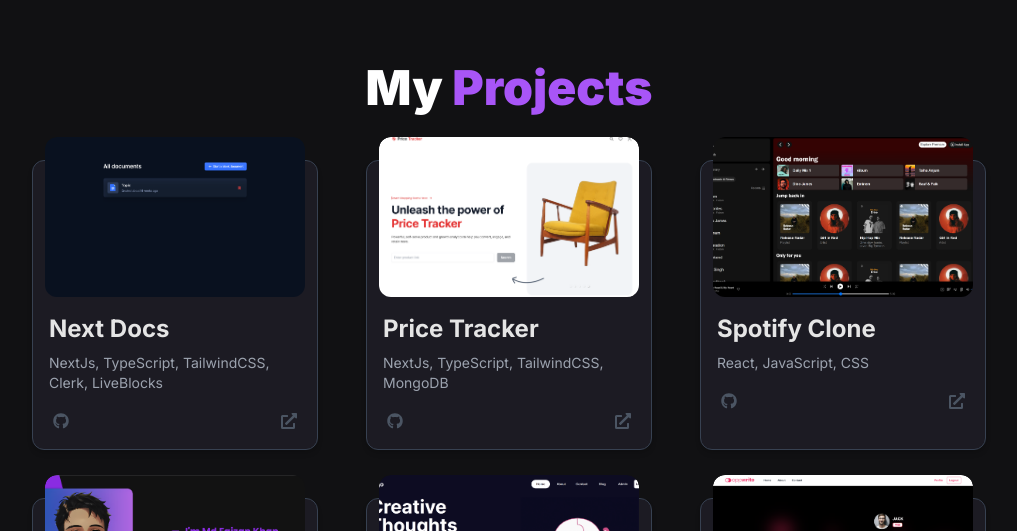
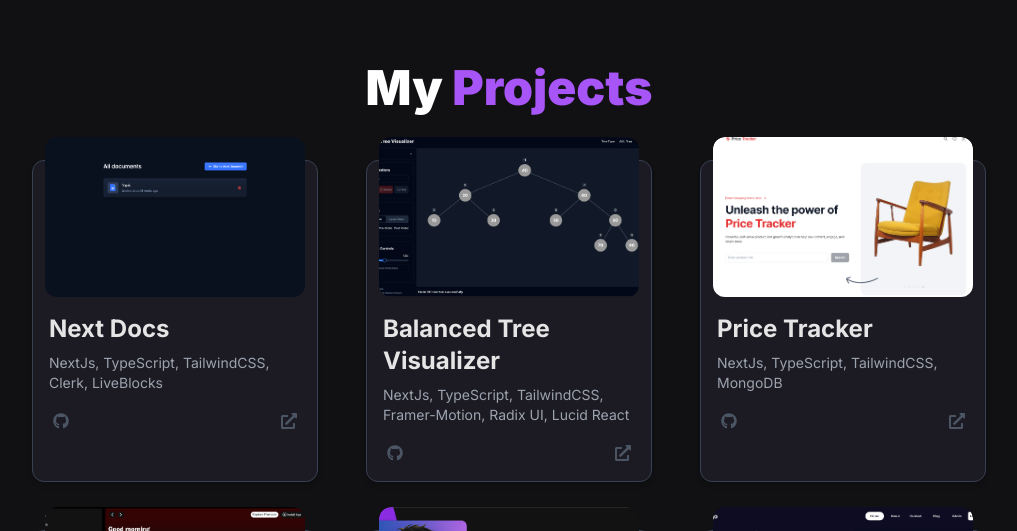
Before and after one commit to THEFZNKHAN/next-portfolio, a Next.js app: page / in a window 1280 px wide. Shown: the part 800-1331 px from the top of the page, without its empty margins (131-1148 px from the left). Built offline with nearby package versions, Linux system fonts and the light colour scheme.

Commit message:
Refactor code structure and improve readability in main module

```diff
--- a/src/pages/projects.tsx
+++ b/src/pages/projects.tsx
@@ -20,6 +20,13 @@
         image: "/next-docs.png",
         github: "https://github.com/THEFZNKHAN/next-docs",
         demo: "https://next-docs-beta.vercel.app/",
+    },
+    {
+        title: "Balanced Tree Visualizer",
+        technologies: "NextJs, TypeScript, TailwindCSS, Framer-Motion, Radix UI, Lucid React",
+        image: "/btv.png",
+        github: "https://github.com/THEFZNKHAN/balanced-tree-visualizer",
+        demo: "https://balanced-tree-visualizer.vercel.app/",
     },
     {
         title: "Price Tracker",
```
Also changed, not shown: public/btv.png (added).
